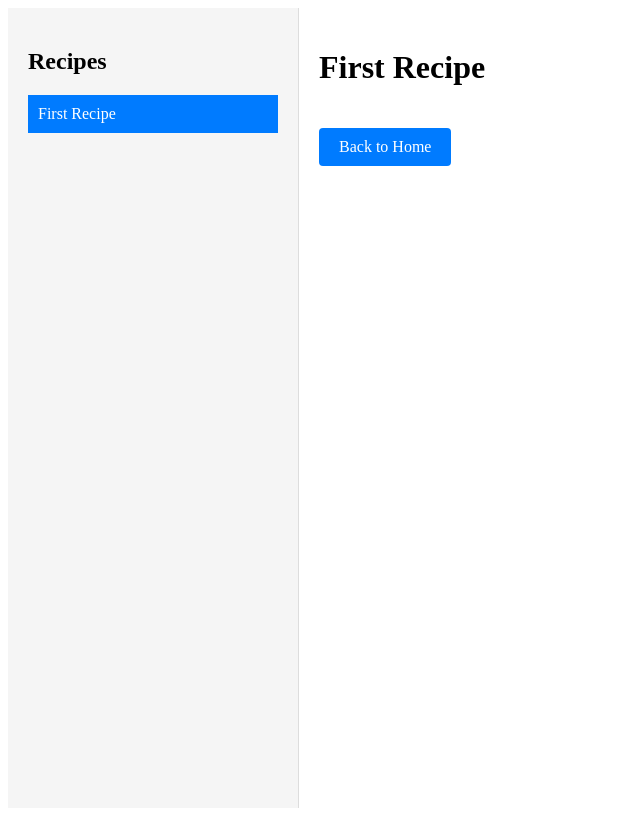
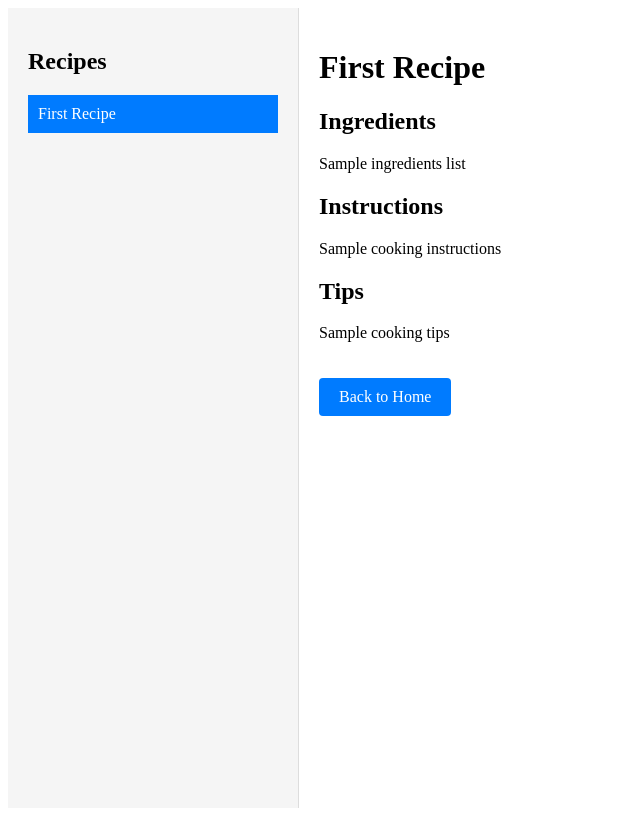
Before and after one commit to alannchang/recipes_by_gpt, a Flask app: page /recipe/1 in a window 1280 px wide. Shown: the whole page, without its empty margins (0-640 px from the left). Run offline with Flask 3, Linux system fonts and the light colour scheme; parts of the project's set-up code (start-up, migrations or seed data) failed here and were passed over.

Commit message:
Revise recipe-detail div

```diff
--- a/templates/recipe.html
+++ b/templates/recipe.html
@@ -2,9 +2,14 @@
 
 {% block content %}
     {% if selected_recipe %}
-        <div class="recipe-detail">
+        <div class="recipe-detail"></div>
             <h1>{{ selected_recipe.title }}</h1>
-            <p>{{ selected_recipe.content }}</p>
+            <h2>{{ selected_recipe.contents.ingredients_title }}</h2>
+            <p>{{ selected_recipe.contents.ingredients }}</p>
+            <h2>{{ selected_recipe.contents.instructions_title }}</h2>
+            <p>{{ selected_recipe.contents.instructions }}</p>
+            <h2>{{ selected_recipe.contents.tips_title }}</h2>
+            <p>{{ selected_recipe.contents.tips }}</p>
             <a href="{{ url_for('home') }}" class="back-button">Back to Home</a>
         </div>
     {% else %}
```
